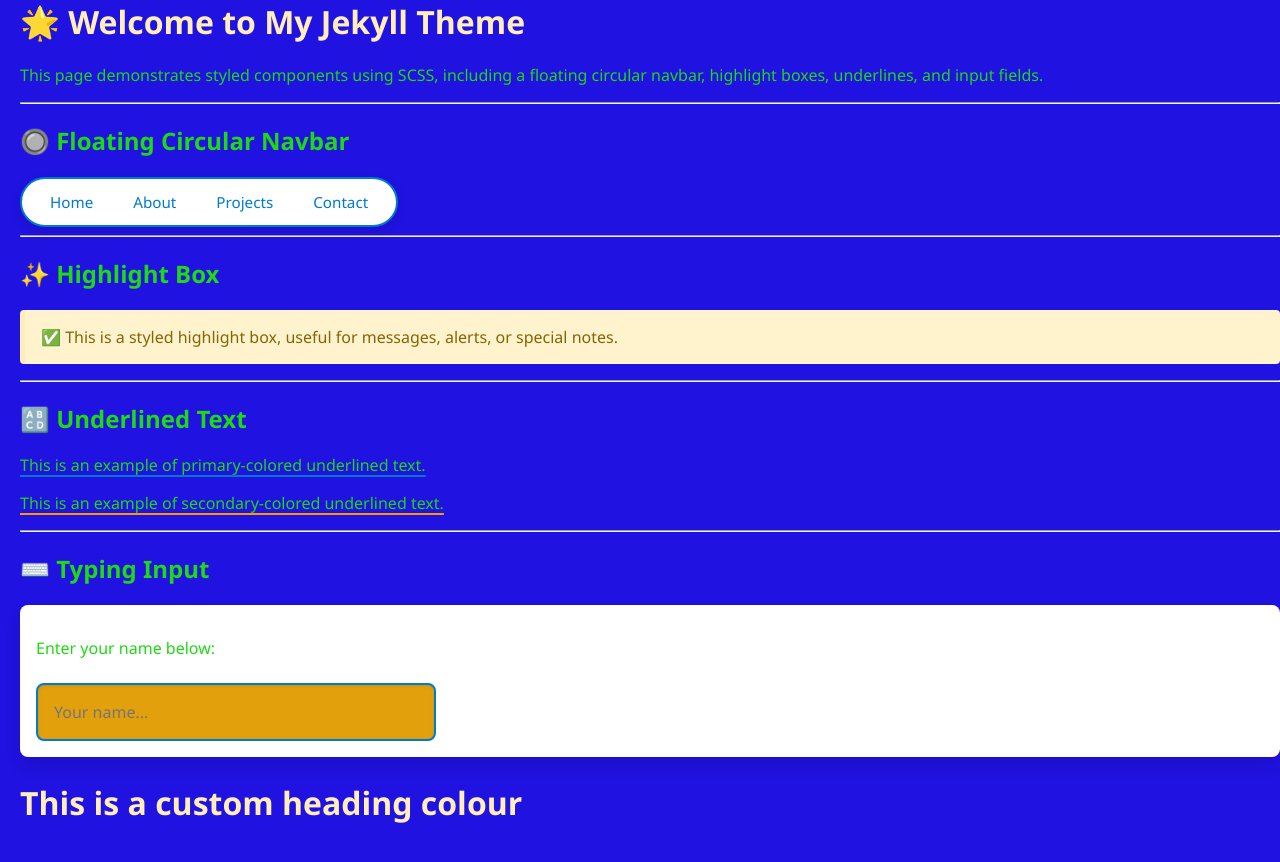
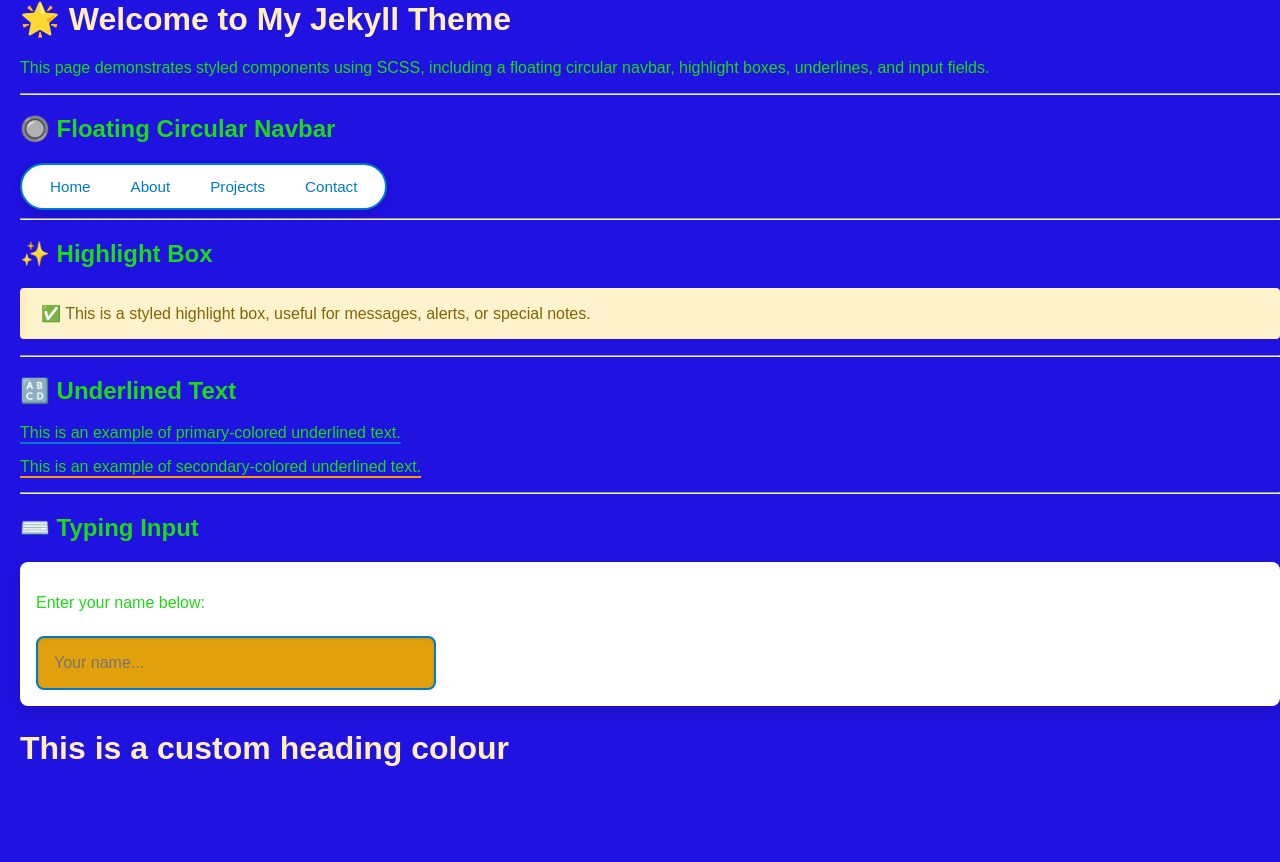
Before and after one commit to v659/jekyll_theme-new-v659, a Jekyll site: the page built from index.md, in a window 1280 px wide. Shown: the top 862 px of the page. Built offline with Jekyll 4.4.1, drawn with Linux system fonts in a browser that asks for light colours.

Commit message:
commit 10

```diff
--- a/_sass/base.scss
+++ b/_sass/base.scss
@@ -3,7 +3,7 @@
 // Variables
 $primary-color: #007acc;
 $secondary-color: #ff9800;
-$font-stack: 'Segoe UI', sans-serif;
+$font-stack: 'Barlow', sans-serif;
 $padding: 1rem;
 
 // Mixins
```
